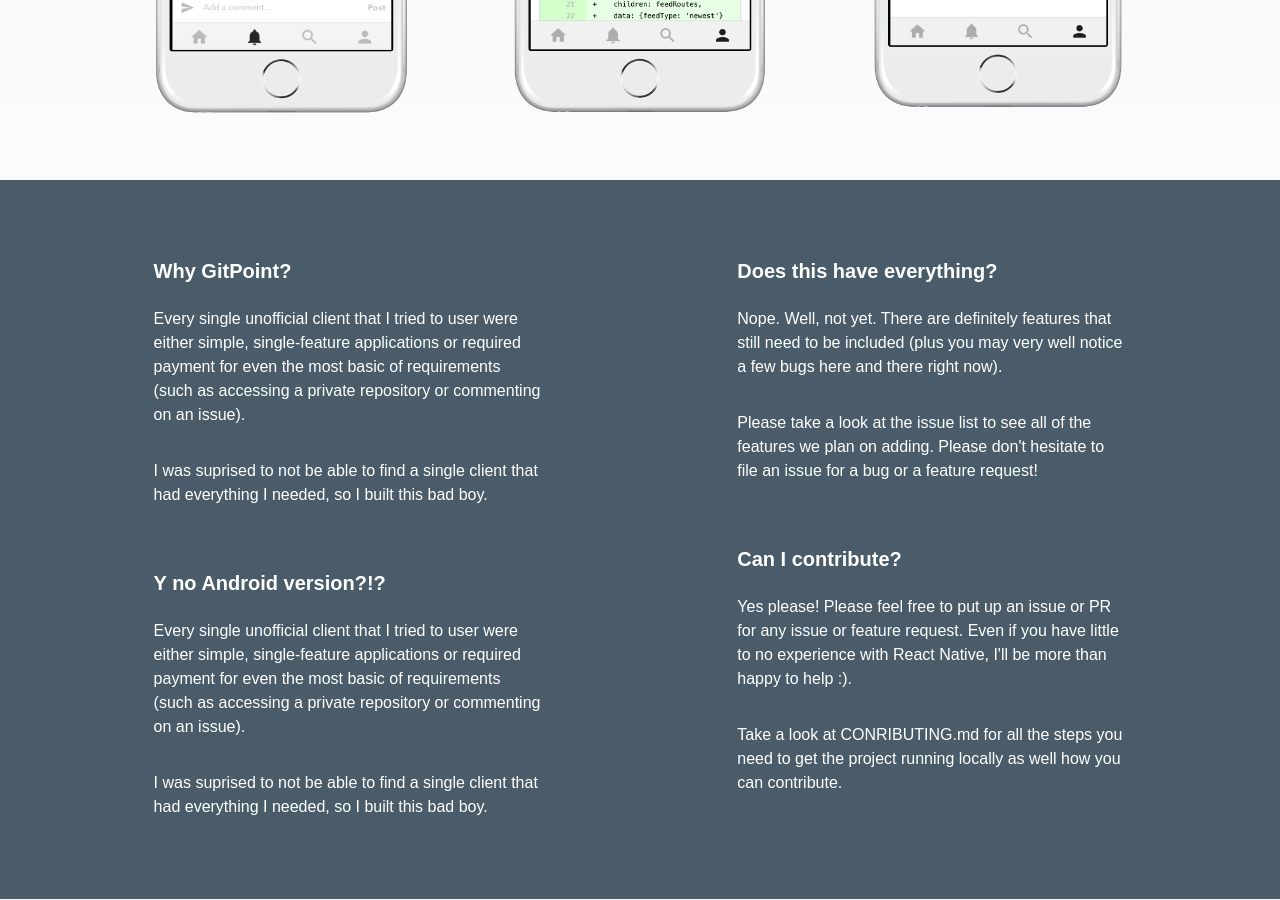
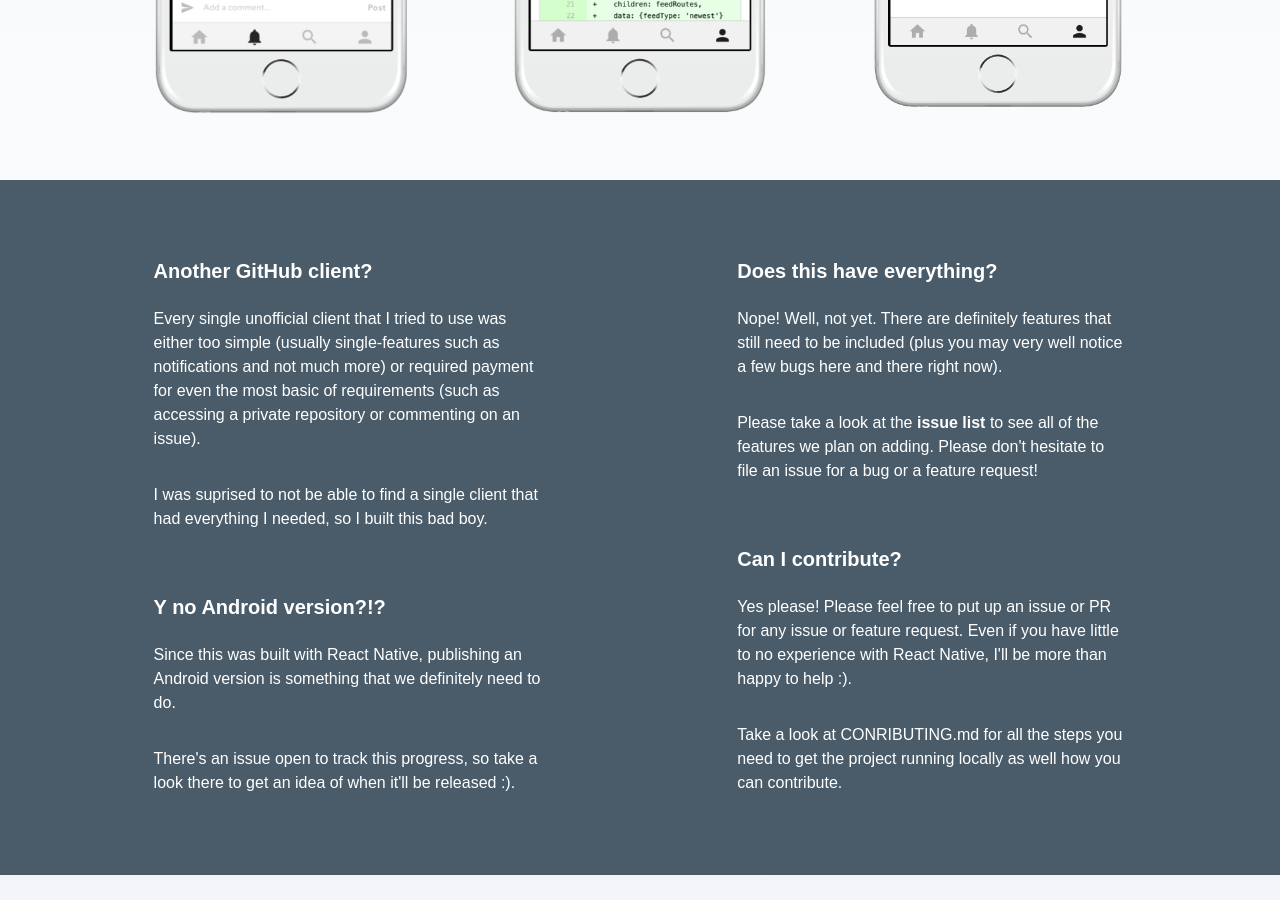
Before and after one commit to gitpoint/git-point-site, a Jekyll site: the page built from index.md, in a window 1280 px wide and 900 px high, scrolled down 3898 px. Built offline with Jekyll 4.4.1, drawn with Linux system fonts in a browser that asks for light colours.

Commit message:
copy changes + minor style edits

```diff
--- a/_layouts/home.html
+++ b/_layouts/home.html
@@ -88,9 +88,9 @@ layout: default
   </p>
 
   <div class="flex flex-column flex-row-ns items-center justify-center justify-between-ns w-80">
-    <img class="mw5 mw4-m mb5 mb0-ns" src="/assets/images/issue-screen.png" alt="GitPoint Issue Screen">
-    <img class="mw5 mw4-m mb5 mb0-ns" src="/assets/images/pull-request-screen.png" alt="GitPoint Pull Request Screen">
-    <img class="mw5 mw4-m mb5 mb0-ns" src="/assets/images/issue-change-screen.png" alt="GitPoint Issue Change Screen">
+    <img class="mw5 mw4-m mb5 mb0-ns grow" src="/assets/images/issue-screen.png" alt="GitPoint Issue Screen">
+    <img class="mw5 mw4-m mb5 mb0-ns grow" src="/assets/images/pull-request-screen.png" alt="GitPoint Pull Request Screen">
+    <img class="mw5 mw4-m mb5 mb0-ns grow" src="/assets/images/issue-change-screen.png" alt="GitPoint Issue Change Screen">
   </div>
 </div>
 
@@ -100,11 +100,11 @@ layout: default
     <div class="w-40-l">
       <div class="flex flex-column w6 mb4">
         <h2 class="f4 fw6 white mb2">
-          Why GitPoint?
+          Another GitHub client?
         </h2>
 
         <p class="f5 white lh-copy mw7">
-          Every single unofficial client that I tried to user were either simple, single-feature applications
+          Every single unofficial client that I tried to use was either too simple (usually single-features such as notifications and not much more)
           or required payment for even the most basic of requirements (such as accessing a private repository or commenting on an issue).
         </p>
 
@@ -120,13 +120,11 @@ layout: default
         </h2>
 
         <p class="f5 white lh-copy mw7">
-          Every single unofficial client that I tried to user were either simple, single-feature applications
-          or required payment for even the most basic of requirements (such as accessing a private repository or commenting on an issue).
+          Since this was built with React Native, publishing an Android version is something that we definitely need to do.
         </p>
 
         <p class="f5 white lh-copy mw7">
-          I was suprised to not be able to find a single client that had everything I
-          needed, so I built this bad boy.
+          There's an issue open to track this progress, so take a look there to get an idea of when it'll be released :).
         </p>
       </div>
     </div>
@@ -138,12 +136,12 @@ layout: default
         </h2>
 
         <p class="f5 white lh-copy mw7">
-          Nope. Well, not yet. There are definitely features that still need to be included (plus
+          Nope! Well, not yet. There are definitely features that still need to be included (plus
           you may very well notice a few bugs here and there right now).
         </p>
 
         <p class="f5 white lh-copy mw7">
-          Please take a look at the issue list to see all of the features we plan on adding. Please don't
+          Please take a look at the <a class="link white fw6" href="https://github.com/housseindjirdeh/git-point/labels/enhancement">issue list</a> to see all of the features we plan on adding. Please don't
           hesitate to file an issue for a bug or a feature request!
         </p>
       </div>
```
Also changed, not shown: _includes/github-corner.svg.
